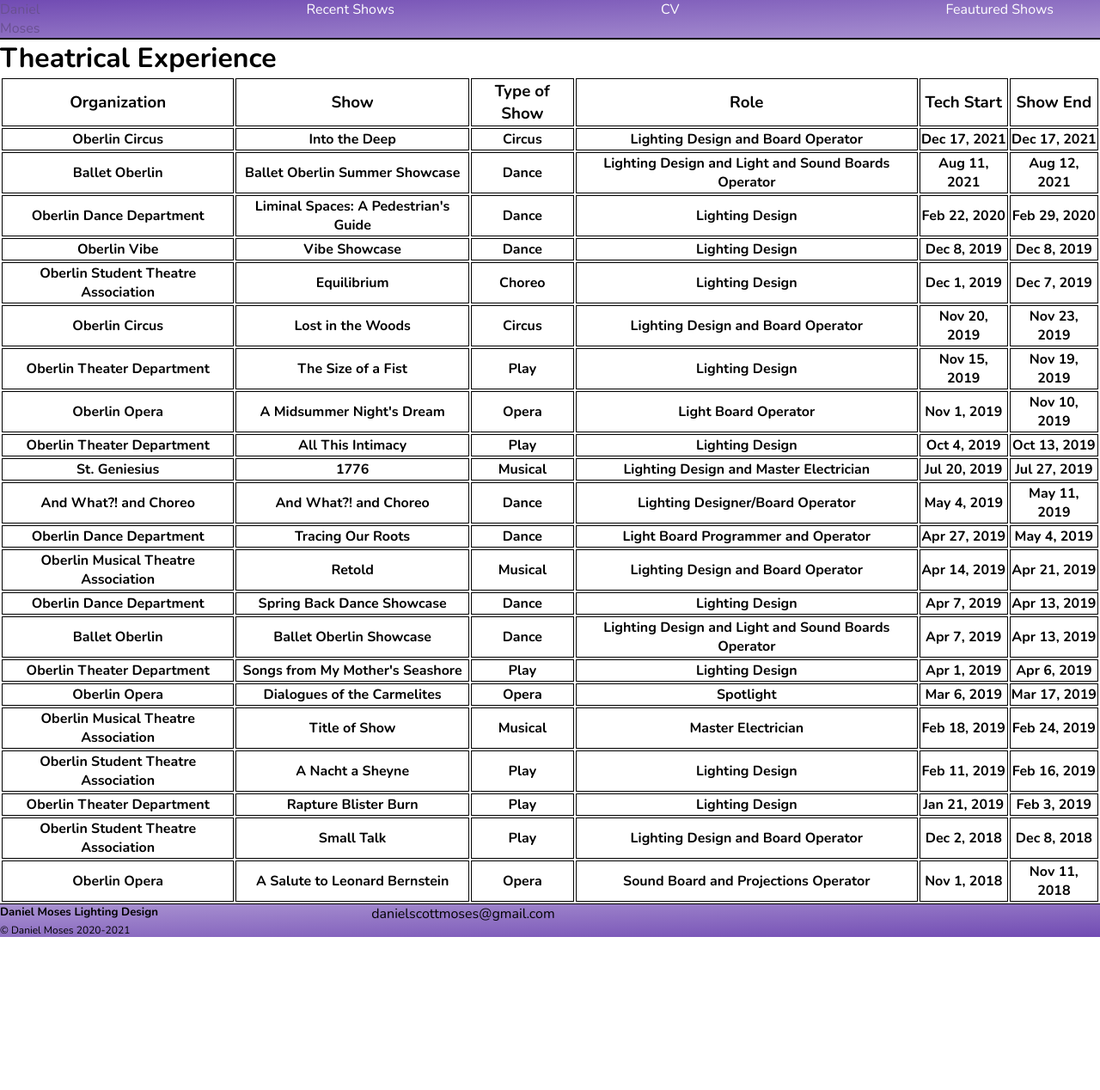
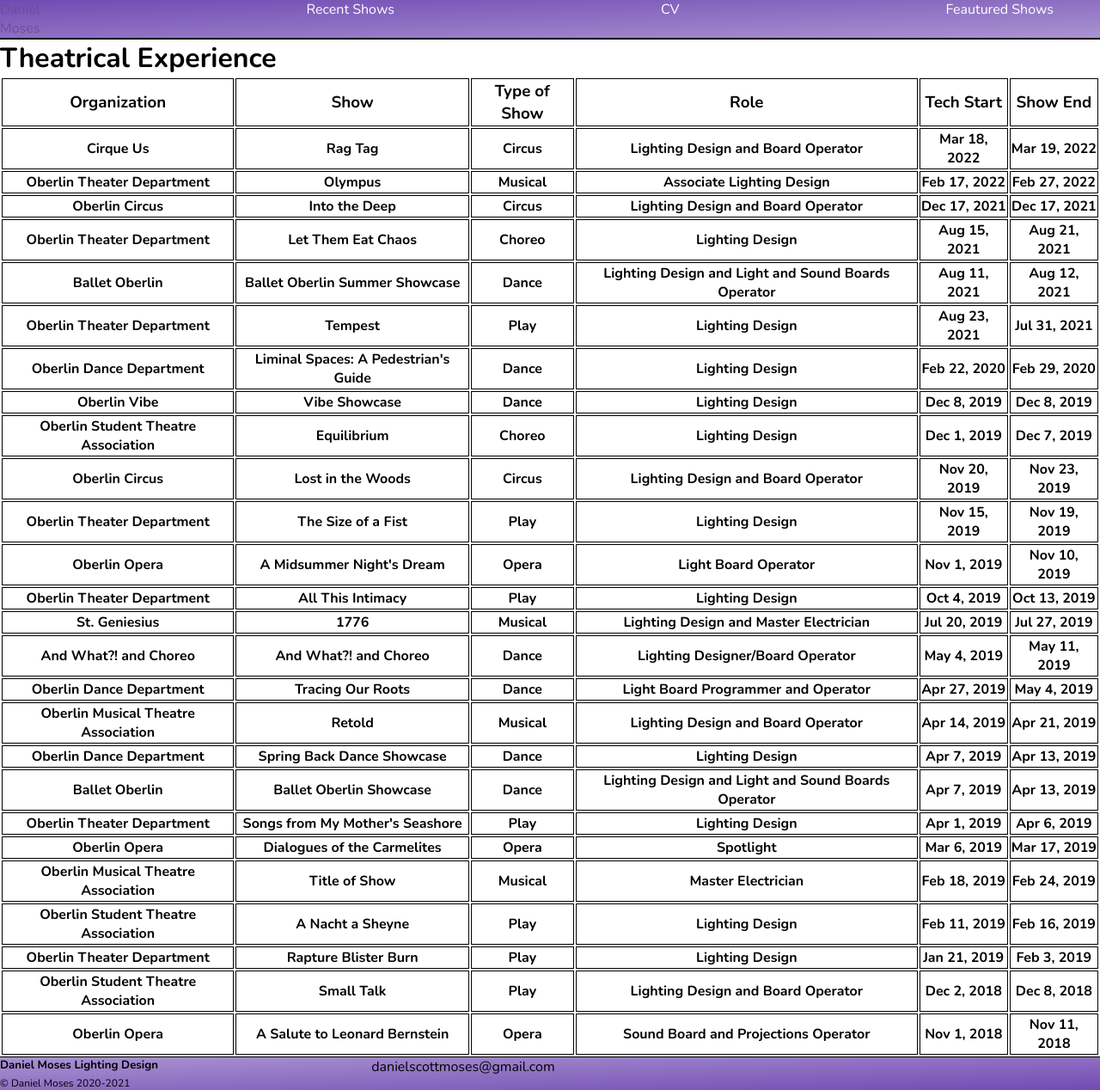
Before and after one commit to iban1223/iban1223.github.io, a Jekyll site: the page built from cv.markdown, in a window 1280 px wide. Shown: the whole page at 86% size. Built offline with Jekyll 4.4.1, drawn with Linux system fonts in a browser that asks for light colours; before the commit the page ends 1090 px from its top, so only the background shows below that.

Commit message:
Added the rest of the shows

```diff
--- a/_posts/Old/Circus/2021-12-17-Into-the-Deep.markdown
+++ b/_posts/Old/Circus/2021-12-17-Into-the-Deep.markdown
@@ -9,6 +9,6 @@ org: Oberlin Circus
 show-type: Circus
 role: Lighting Design and Board Operator
 start: 2021-12-17
-rank: feature
+rank:
 ---
 *Into the Deep* is a show written and performed by Oberlin Circus, an Oberlin student circus group. This show was unique from a lighting perspective since it was performed in an old gymnasium. Being the second show I have done in this space we were able to use more lights and through the use of deep blues and gobos the space was given a feeling of being under water using minimal lights.
--- /dev/null
+++ b/_posts/Old/Circus/2022-03-19-Rag-Tag.markdown
@@ -0,0 +1,14 @@
+---
+layout: post
+title:  "Rag Tag"
+date:   2022-03-19
+categories: Theatre
+type: Lighting
+thumbnail:
+org: Cirque Us
+show-type: Circus
+role: Lighting Design and Board Operator
+start: 2022-03-18
+rank:
+---
+*Rag Tag* is a show performed by professional circus group Cirque Us. When they visited Oberlin college Daniel provided lighting support for their show and ran the lights during their performances.
--- /dev/null
+++ b/_posts/Old/Musical/2022-02-27-Olympus.markdown
@@ -0,0 +1,15 @@
+---
+layout: post
+title:  "Olympus"
+date:   2022-02-27
+categories: Theatre
+type: Lighting
+thumbnail:
+org: Oberlin Theater Department
+show-type: Musical
+role: Associate Lighting Design
+start: 2022-02-17
+rank:
+---
+
+*Olympus* is a brand new musical written by Cyril Amanfo, Mark Lagande, and Max Adae. Premeried at Oberlin college as the Winter Musical it is about the gods of Olympus as they go through a change in power and a change of fate.
--- /dev/null
+++ b/_posts/Old/Play/2021-07-31-Tempest.markdown
@@ -0,0 +1,15 @@
+---
+layout: post
+title:  "Tempest"
+date:   2021-07-31
+categories: Theatre
+type: Lighting
+thumbnail:
+org: Oberlin Theater Department
+show-type: Play
+role: Lighting Design
+start: 2021-08-23
+rank:
+---
+
+As a part of Oberlin's summer Shakespeare cours Daniel did lighting for *Tempest* directed by Emily Newmark.
--- /dev/null
+++ b/_posts/Old/Play/2021-08-21-Let-Them-Eat-Chaos.markdown
@@ -0,0 +1,15 @@
+---
+layout: post
+title:  "Let Them Eat Chaos"
+date:   2021-08-21
+categories: Theatre
+type: Lighting
+thumbnail:
+org: Oberlin Theater Department
+show-type: Choreo
+role: Lighting Design
+start: 2021-08-15
+rank:
+---
+
+*Let Them Eat Chaos* is a theatrical poem adapted by Cyril Amanfo that tells a tale of a street one night and its inhabitants
```
